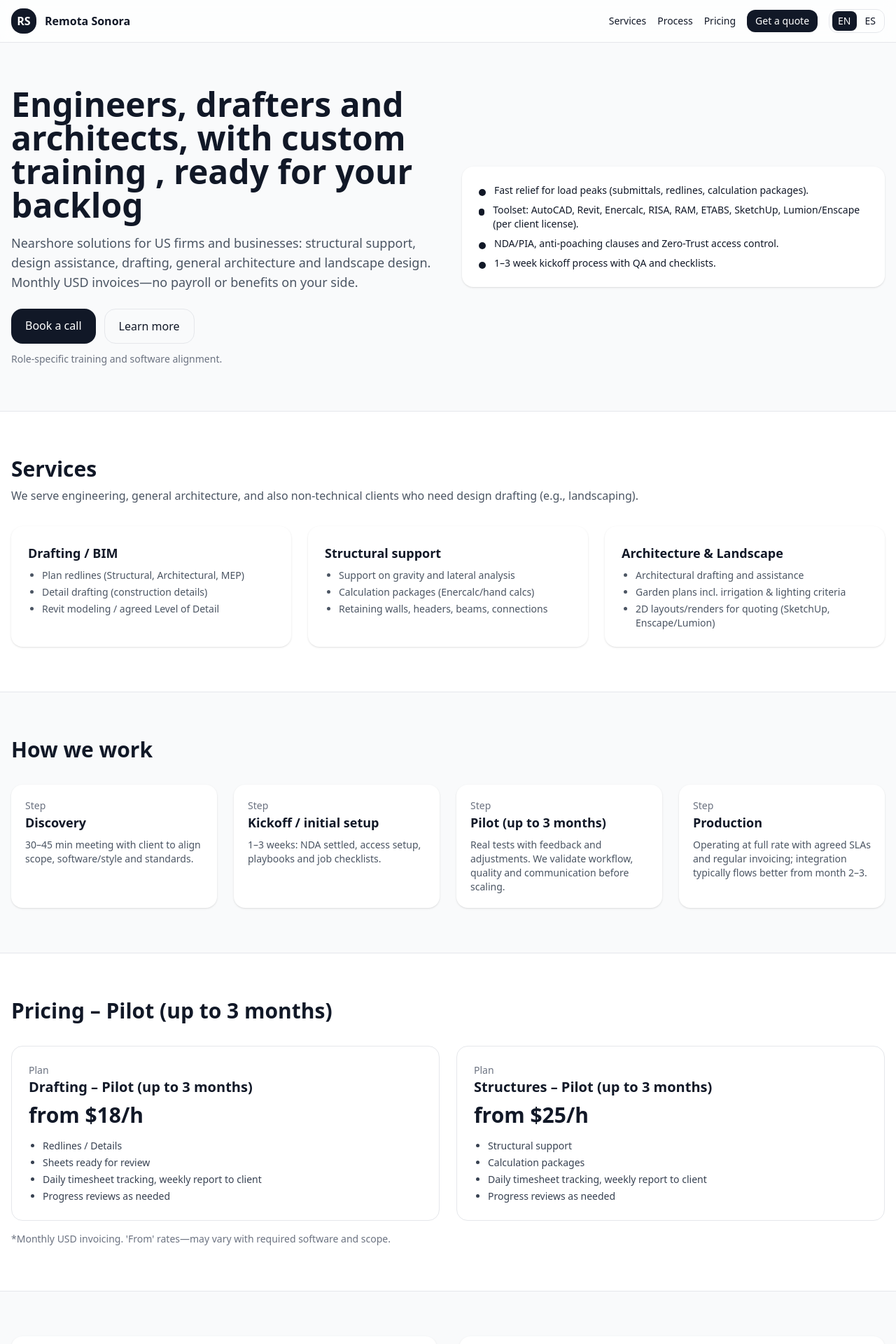
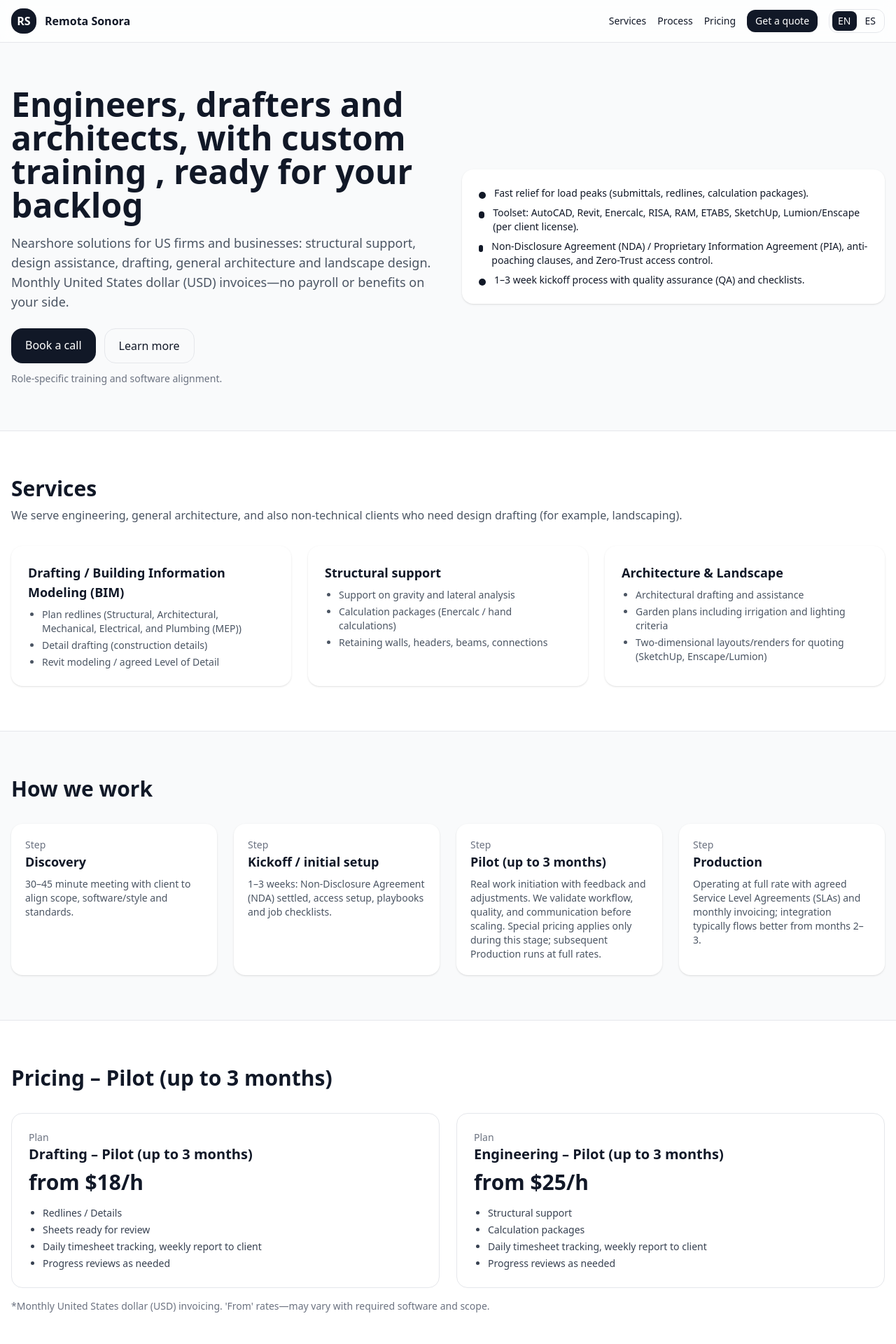
Before and after one commit to josesantosra92-collab/remotasonora, a React (Vite) app: page / in a window 1280 px wide. Shown: the top 1920 px of the page at 70% size. Built offline with nearby package versions, Linux system fonts and the light colour scheme; the HTML template or start-up script is replaced by a standard one.

Commit message:
Refine form placeholders and text descriptions
Updated placeholders and descriptions to use more descriptive text and improve clarity.

```diff
--- a/src/App.tsx
+++ b/src/App.tsx
@@ -236,14 +236,14 @@ export default function App() {
               className="mt-8"
             >
               <div className="grid md:grid-cols-2 gap-4">
-                <input type="text" name="name" placeholder="Name" required className="w-full border p-2 rounded" />
-                <input type="email" name="email" placeholder="Email" required className="w-full border p-2 rounded" />
+                <input type="text" name="name" placeholder={t.form.name} required className="w-full border p-2 rounded" />
+                <input type="email" name="email" placeholder={t.form.email} required className="w-full border p-2 rounded" />
               </div>
 
-              <input type="text" name="company" placeholder="Company / Business" className="w-full border p-2 rounded mt-4" />
-              <input type="text" name="tools" placeholder="Software or desired style (AutoCAD, Revit, etc.)" className="w-full border p-2 rounded mt-4" />
+              <input type="text" name="company" placeholder={t.form.company} className="w-full border p-2 rounded mt-4" />
+              <input type="text" name="tools" placeholder={t.form.tools} className="w-full border p-2 rounded mt-4" />
 
-              <textarea name="message" placeholder="What you need" required className="w-full border p-2 rounded h-28 mt-4"></textarea>
+              <textarea name="message" placeholder={t.form.message} required className="w-full border p-2 rounded h-28 mt-4"></textarea>
 
               <input type="hidden" name="_subject" value="New contact from Remota Sonora" />
               <input type="text" name="_gotcha" style={{ display: "none" }} />
@@ -353,25 +353,25 @@ const translations = {
       title2: "with custom training",
       title3: ", ready for your backlog",
       subtitle:
-        "Nearshore solutions for US firms and businesses: structural support, design assistance, drafting, general architecture and landscape design. Monthly USD invoices—no payroll or benefits on your side.",
+        "Nearshore solutions for US firms and businesses: structural support, design assistance, drafting, general architecture and landscape design. Monthly United States dollar (USD) invoices—no payroll or benefits on your side.",
       footnote: "Role-specific training and software alignment.",
       bullets: [
         "Fast relief for load peaks (submittals, redlines, calculation packages).",
         "Toolset: AutoCAD, Revit, Enercalc, RISA, RAM, ETABS, SketchUp, Lumion/Enscape (per client license).",
-        "NDA/PIA, anti-poaching clauses and Zero-Trust access control.",
-        "1–3 week kickoff process with QA and checklists.",
+        "Non-Disclosure Agreement (NDA) / Proprietary Information Agreement (PIA), anti-poaching clauses, and Zero-Trust access control.",
+        "1–3 week kickoff process with quality assurance (QA) and checklists.",
       ],
     },
     cta: { meet: "Book a call", learn: "Learn more" },
     services: {
       title: "Services",
       subtitle:
-        "We serve engineering, general architecture, and also non-technical clients who need design drafting (e.g., landscaping).",
+        "We serve engineering, general architecture, and also non-technical clients who need design drafting (for example, landscaping).",
       cards: [
         {
-          title: "Drafting / BIM",
+          title: "Drafting / Building Information Modeling (BIM)",
           items: [
-            "Plan redlines (Structural, Architectural, MEP)",
+            "Plan redlines (Structural, Architectural, Mechanical, Electrical, and Plumbing (MEP))",
             "Detail drafting (construction details)",
             "Revit modeling / agreed Level of Detail",
           ],
@@ -380,7 +380,7 @@ const translations = {
           title: "Structural support",
           items: [
             "Support on gravity and lateral analysis",
-            "Calculation packages (Enercalc/hand calcs)",
+            "Calculation packages (Enercalc / hand calculations)",
             "Retaining walls, headers, beams, connections",
           ],
         },
@@ -388,8 +388,8 @@ const translations = {
           title: "Architecture & Landscape",
           items: [
             "Architectural drafting and assistance",
-            "Garden plans incl. irrigation & lighting criteria",
-            "2D layouts/renders for quoting (SketchUp, Enscape/Lumion)",
+            "Garden plans including irrigation and lighting criteria",
+            "Two‑dimensional layouts/renders for quoting (SketchUp, Enscape/Lumion)",
           ],
         },
       ],
@@ -400,25 +400,25 @@ const translations = {
       steps: [
         {
           title: "Discovery",
-          desc: "30–45 min meeting with client to align scope, software/style and standards."
+          desc: "30–45 minute meeting with client to align scope, software/style and standards."
         },
         {
           title: "Kickoff / initial setup",
-          desc: "1–3 weeks: NDA settled, access setup, playbooks and job checklists."
+          desc: "1–3 weeks: Non-Disclosure Agreement (NDA) settled, access setup, playbooks and job checklists."
         },
         {
           title: "Pilot (up to 3 months)",
-          desc: "Real tests with feedback and adjustments. We validate workflow, quality and communication before scaling."
+          desc: "Real work initiation with feedback and adjustments. We validate workflow, quality, and communication before scaling. Special pricing applies only during this stage; subsequent Production runs at full rates."
         },
         {
           title: "Production",
-          desc: "Operating at full rate with agreed SLAs and regular invoicing; integration typically flows better from month 2–3."
+          desc: "Operating at full rate with agreed Service Level Agreements (SLAs) and monthly invoicing; integration typically flows better from months 2–3."
         },
       ],
     },
     pricing: {
       title: "Pricing – Pilot (up to 3 months)",
-      note: "*Monthly USD invoicing. 'From' rates—may vary with required software and scope.",
+      note: "*Monthly United States dollar (USD) invoicing. 'From' rates—may vary with required software and scope.",
       plans: [
         {
           title: "Drafting – Pilot (up to 3 months)",
@@ -431,7 +431,7 @@ const translations = {
           ],
         },
         {
-          title: "Structures – Pilot (up to 3 months)",
+          title: "Engineering – Pilot (up to 3 months)",
           price: "from $25/h",
           items: [
             "Structural support",
@@ -472,14 +472,14 @@ const translations = {
       name: "Name",
       email: "Email",
       company: "Company / Business",
-      tools: "Software or desired style (AutoCAD, Revit, etc.)",
+      tools: "Software or desired style (AutoCAD, Revit, and others)",
       message: "What you need",
       send: "Send",
       thanks: "Thanks! We’ll get back within 1 business day.",
     },
     footer: {
-      left: "Built in Sonora • Operating from Tucson/HMO.",
-      right: "NDA | Anti-poaching | USD invoicing | Data safeguarded",
+      left: "Built in Sonora • Operating from Tucson and Hermosillo.",
+      right: "Non-Disclosure Agreements (NDAs) | Anti-poaching clauses | United States dollar (USD) invoicing | Data safeguarded",
     },
   },
 
@@ -490,12 +490,12 @@ const translations = {
       title2: "con capacitación a la medida",
       title3: ", listos para tu backlog",
       subtitle:
-        "Soluciones nearshore para firmas y negocios en EE.UU.: cálculo estructural, apoyo a diseño, drafting, arquitectura en general y diseño de jardines. Facturación mensual en USD, sin nóminas ni seguros para ti.",
+        "Soluciones nearshore para firmas y negocios en EE.UU.: cálculo estructural, apoyo a diseño, drafting, arquitectura en general y diseño de jardines. Facturación mensual en dólares estadounidenses (USD), sin nóminas ni seguros para ti.",
       footnote: "Capacitación específica por disciplina y software.",
       bullets: [
         "Relevo rápido en picos de carga (entregables, correcciones/redlines y paquetes de cálculo).",
         "Toolset: AutoCAD, Revit, Enercalc, RISA, RAM, ETABS, SketchUp, Lumion/Enscape (según licencia del cliente).",
-        "NDA/PIA, cláusulas de no captación de personal (anti-poaching) y control de acceso Zero-Trust.",
+        "Acuerdo de Confidencialidad (NDA) / Acuerdo de Información Propietaria (PIA), cláusulas de no captación de personal (anti‑poaching) y control de acceso Zero‑Trust.",
         "Kickoff de 1–3 semanas con control de calidad (QA) y listas de verificación.",
       ],
     },
@@ -503,14 +503,14 @@ const translations = {
     services: {
       title: "Servicios",
       subtitle:
-        "Cubrimos ingeniería, arquitectura en general y también clientes no técnicos que requieren dibujo técnico de diseño (p. ej., paisajismo).",
+        "Cubrimos ingeniería, arquitectura en general y también clientes no técnicos que requieren dibujo técnico de diseño (por ejemplo, paisajismo).",
       cards: [
         {
-          title: "Drafting / BIM",
+          title: "Drafting / Modelado de Información de la Construcción (BIM)",
           items: [
-            "Correcciones (redlines) a planos (Estructural, Arquitectónico, MEP)",
+            "Correcciones (redlines) a planos (Estructural, Arquitectónico, Instalaciones Mecánicas, Eléctricas y de Plomería (MEP))",
             "Dibujo de detalles constructivos",
-            "Modelado en Revit / nivel de detalle (LOD) acordado",
+            "Modelado en Revit / nivel de detalle acordado",
           ],
         },
         {
@@ -525,8 +525,8 @@ const translations = {
           title: "Arquitectura & Paisaje",
           items: [
             "Drafting y asistencia arquitectónica",
-            "Planos de jardín con criterios de riego e iluminación",
-            "Planos y renders 2D para cotización (SketchUp, Enscape/Lumion)",
+            "Planos de jardín incluyendo criterios de riego e iluminación",
+            "Planos y renders bidimensionales para cotización (SketchUp, Enscape/Lumion)",
           ],
         },
       ],
@@ -537,25 +537,25 @@ const translations = {
       steps: [
         {
           title: "Exploración",
-          desc: "Reunión de 30–45 min con el cliente para alinear alcance, software/estilo y estándares."
+          desc: "Reunión de 30–45 minutos con el cliente para alinear alcance, software/estilo y estándares."
         },
         {
           title: "Kickoff / configuración inicial",
-          desc: "1–3 semanas: NDA firmado, accesos, playbooks y listas de verificación de trabajo."
+          desc: "1–3 semanas: Acuerdo de Confidencialidad (NDA) firmado, accesos, playbooks y listas de verificación de trabajo."
         },
         {
           title: "Piloto (hasta 3 meses)",
-          desc: "Pruebas reales con retroalimentación y ajustes. Validamos flujo, calidad y comunicación antes de escalar."
+          desc: "Inicio de trabajo real con retroalimentación y ajustes. Validamos flujo, calidad y comunicación antes de escalar. El precio especial aplica únicamente durante esta etapa; la siguiente etapa (Producción) se factura a tarifa completa."
         },
         {
           title: "Producción",
-          desc: "Operación normal con SLAs acordados y facturación regular; la integración fluye mejor a partir del mes 2–3."
+          desc: "Operación normal con Acuerdos de Nivel de Servicio (SLAs) acordados y facturación mensual; la integración fluye mejor a partir de los meses 2–3."
         },
       ],
     },
     pricing: {
       title: "Precios – Piloto (hasta 3 meses)",
-      note: "*Facturación mensual en USD. Tarifas “desde” — pueden variar por software requerido y alcance.",
+      note: "*Facturación mensual en dólares estadounidenses (USD). Tarifas “desde” — pueden variar por software requerido y alcance.",
       plans: [
         {
           title: "Drafting – Piloto (hasta 3 meses)",
@@ -568,7 +568,7 @@ const translations = {
           ],
         },
         {
-          title: "Estructuras – Piloto (hasta 3 meses)",
+          title: "Ingeniería – Piloto (hasta 3 meses)",
           price: "desde $25/h",
           items: [
             "Apoyo estructural",
@@ -609,14 +609,14 @@ const translations = {
       name: "Nombre",
       email: "Email",
       company: "Empresa / Negocio",
-      tools: "Software o estilo deseado (AutoCAD, Revit, etc.)",
+      tools: "Software o estilo deseado (AutoCAD, Revit y entre otros)",
       message: "Qué necesitas",
       send: "Enviar",
       thanks: "¡Gracias! Te contactamos en 1 día hábil.",
     },
     footer: {
-      left: "Hecho en Sonora • Operamos desde Tucson/HMO.",
-      right: "NDA | Cláusula antipoaching | Facturación en USD | Datos resguardados",
+      left: "Hecho en Sonora • Operamos desde Tucson y Hermosillo.",
+      right: "Acuerdos de Confidencialidad (NDA) | Cláusulas de no captación de personal | Facturación en dólares estadounidenses (USD) | Datos resguardados",
     },
   },
 } as const;
```
